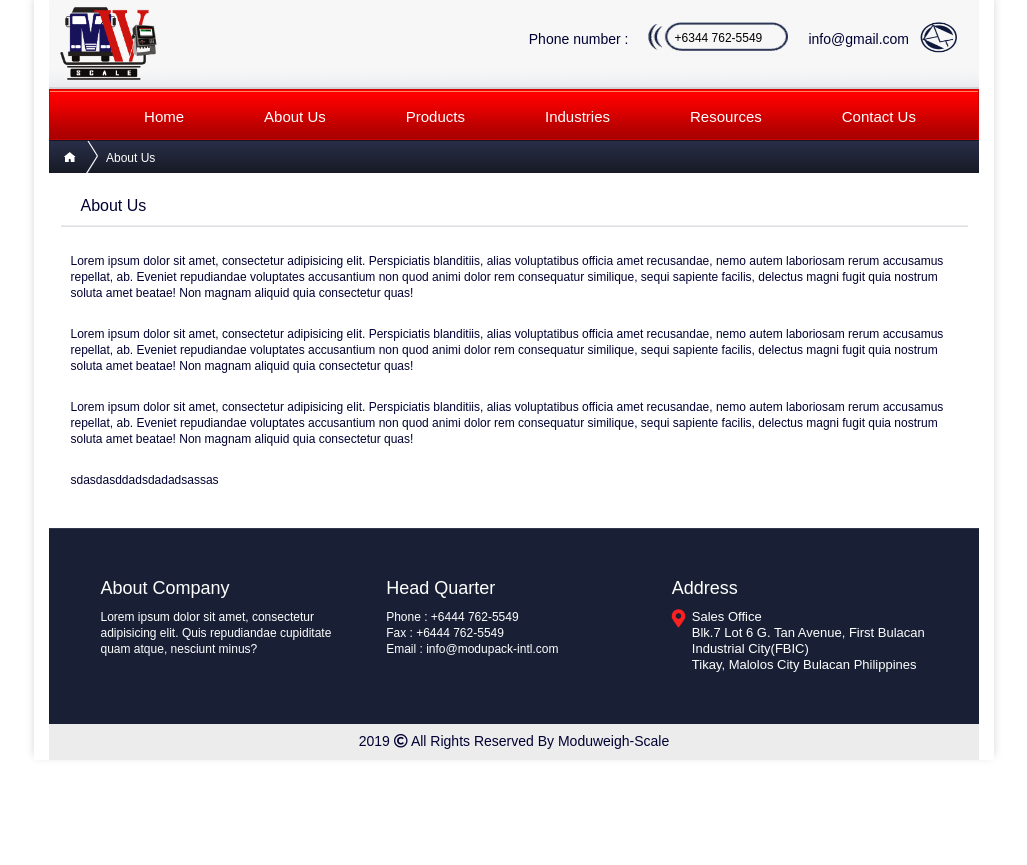
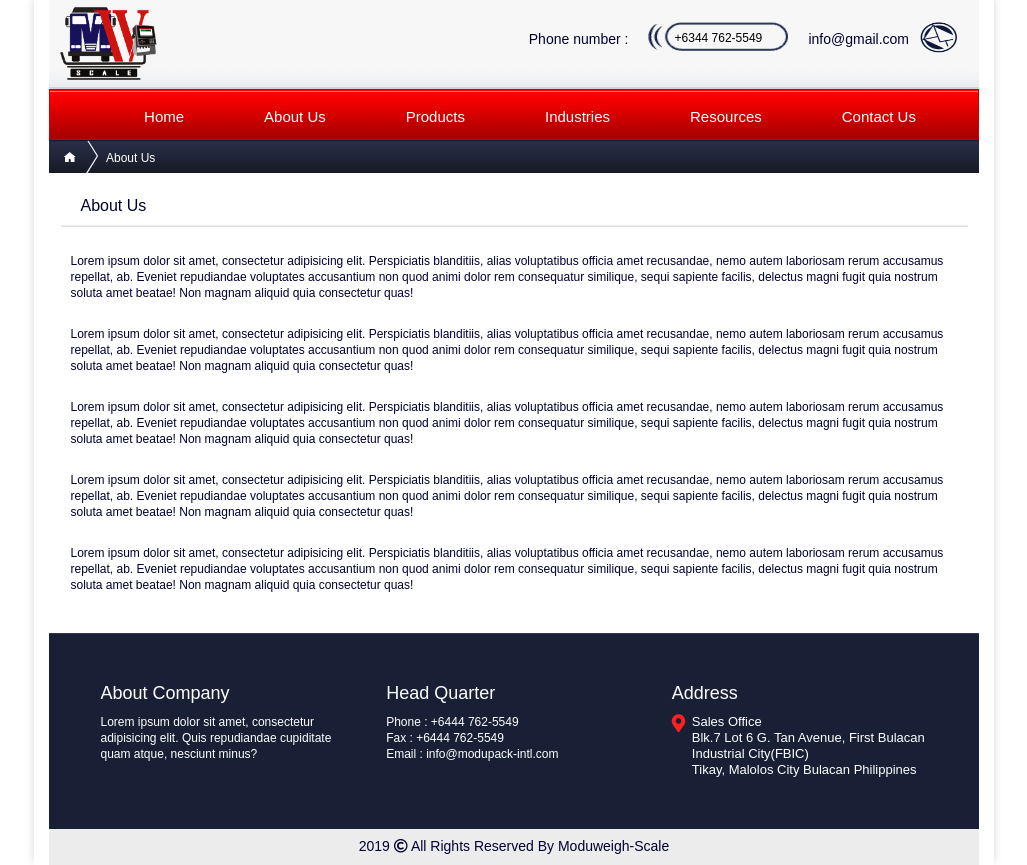
Before and after one commit to ardydiaz/moduweigh.github.io, a PHP site: page /about.php in a window 1280 px wide. Shown: the whole page, without its empty margins (126-1153 px from the left). Before the commit the page ends 760 px from the top, so only its background shows below. Run offline with PHP 8.4, Linux system fonts and the light colour scheme.

Commit message:
dddddddd

```diff
--- a/about.php
+++ b/about.php
@@ -14,8 +14,10 @@
            <p>Lorem ipsum dolor sit amet, consectetur adipisicing elit. Perspiciatis blanditiis, alias voluptatibus officia amet recusandae, nemo autem laboriosam rerum accusamus repellat, ab. Eveniet repudiandae voluptates accusantium non quod animi dolor rem consequatur similique, sequi sapiente facilis, delectus magni fugit quia nostrum soluta amet beatae! Non magnam aliquid quia consectetur quas!</p>
              <p>Lorem ipsum dolor sit amet, consectetur adipisicing elit. Perspiciatis blanditiis, alias voluptatibus officia amet recusandae, nemo autem laboriosam rerum accusamus repellat, ab. Eveniet repudiandae voluptates accusantium non quod animi dolor rem consequatur similique, sequi sapiente facilis, delectus magni fugit quia nostrum soluta amet beatae! Non magnam aliquid quia consectetur quas!</p>
                <p>Lorem ipsum dolor sit amet, consectetur adipisicing elit. Perspiciatis blanditiis, alias voluptatibus officia amet recusandae, nemo autem laboriosam rerum accusamus repellat, ab. Eveniet repudiandae voluptates accusantium non quod animi dolor rem consequatur similique, sequi sapiente facilis, delectus magni fugit quia nostrum soluta amet beatae! Non magnam aliquid quia consectetur quas!</p>
+                 <p>Lorem ipsum dolor sit amet, consectetur adipisicing elit. Perspiciatis blanditiis, alias voluptatibus officia amet recusandae, nemo autem laboriosam rerum accusamus repellat, ab. Eveniet repudiandae voluptates accusantium non quod animi dolor rem consequatur similique, sequi sapiente facilis, delectus magni fugit quia nostrum soluta amet beatae! Non magnam aliquid quia consectetur quas!</p>
 
-               <p>sdasdasddadsdadadsassas</p>
+                   <p>Lorem ipsum dolor sit amet, consectetur adipisicing elit. Perspiciatis blanditiis, alias voluptatibus officia amet recusandae, nemo autem laboriosam rerum accusamus repellat, ab. Eveniet repudiandae voluptates accusantium non quod animi dolor rem consequatur similique, sequi sapiente facilis, delectus magni fugit quia nostrum soluta amet beatae! Non magnam aliquid quia consectetur quas!</p>
+
         </div>
     </div>
 </div>
```
